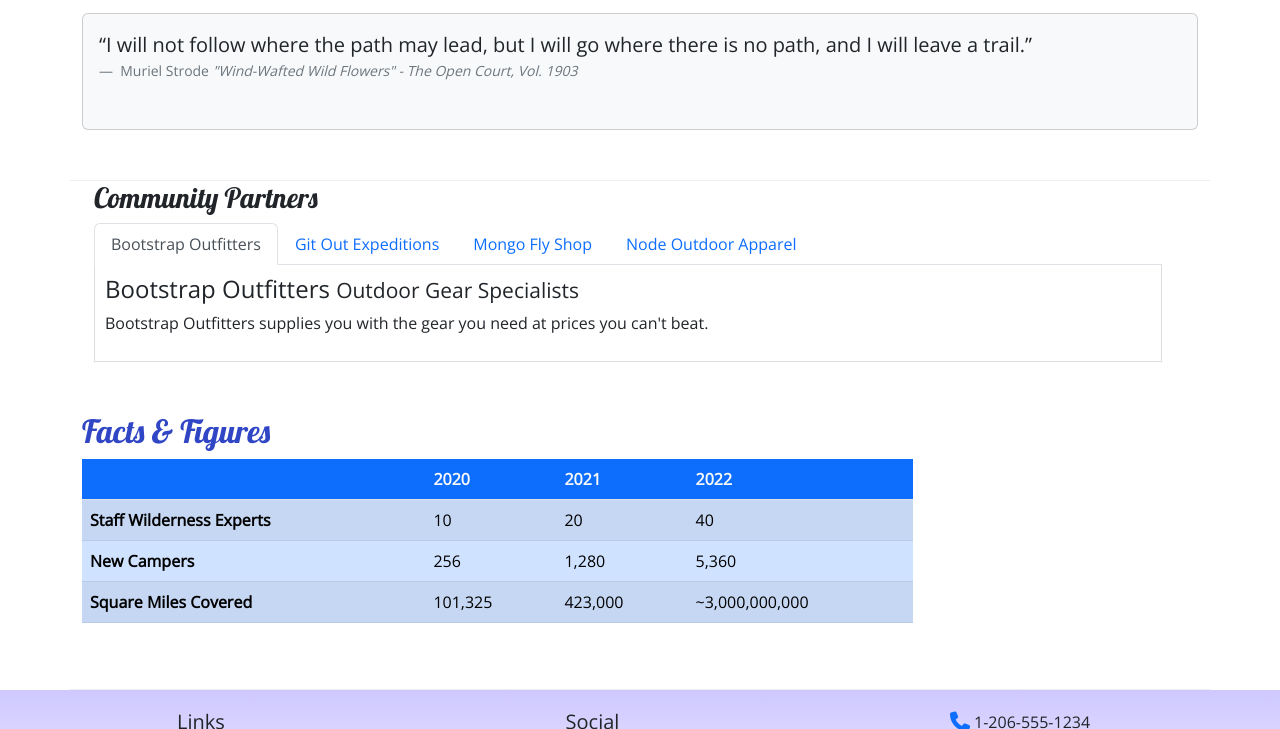
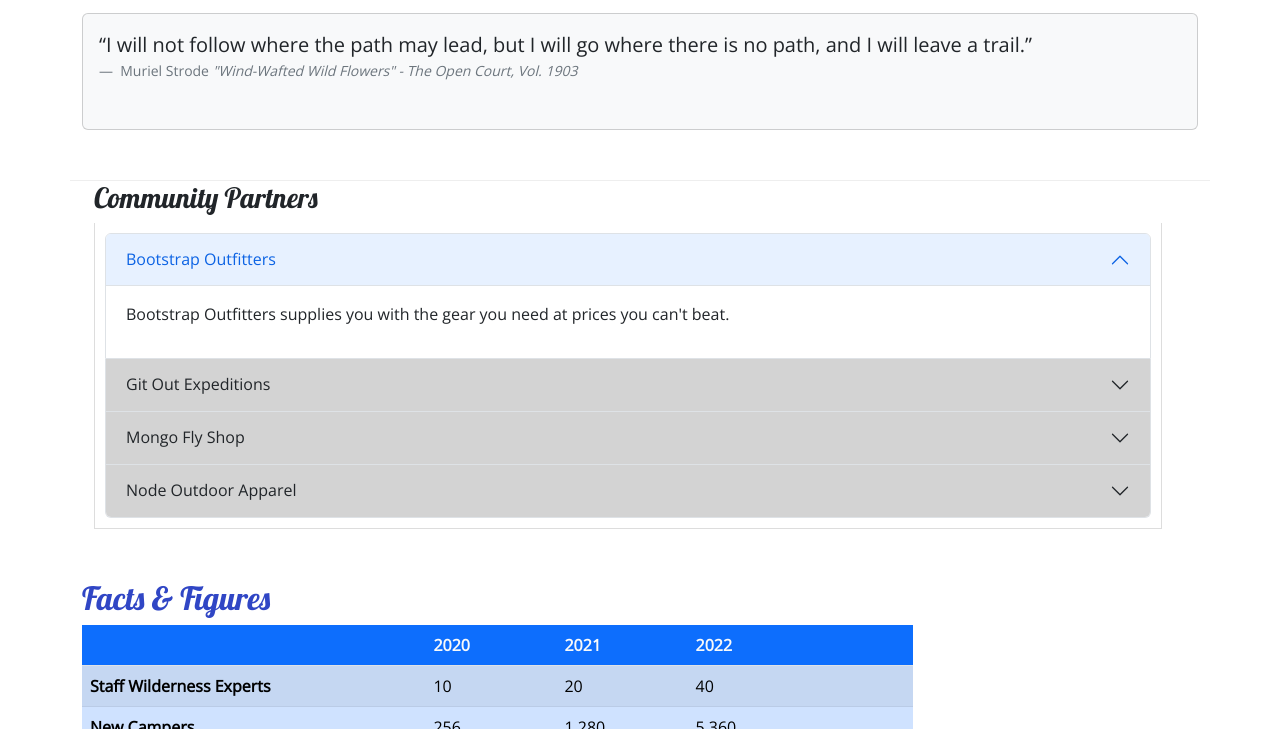
Before and after one commit to geenavandijk/nucamp-bootcamp, a plain HTML site: page aboutus.html in a window 1280 px wide. Shown: the part 613-1342 px from the top of the page. Drawn offline with nearby package versions, Linux system fonts and the light colour scheme.

Commit message:
Accordion

```diff
--- a/aboutus.html
+++ b/aboutus.html
@@ -107,36 +107,66 @@
         <section class="row container-fluid">
             <div class="col-12">
                 <h3>Community Partners</h3>
-                <ul class="nav nav-tabs">
-                    <li class="nav-item">
-                        <a class="nav-link active" href="#bootstrap" role="tab" data-bs-toggle="tab">Bootstrap Outfitters</a>
-                    </li>
-                    <li class="nav-item">
-                        <a class="nav-link" href="#git" role="tab" data-bs-toggle="tab">Git Out Expeditions</a>
-                    </li>
-                    <li class="nav-item">
-                        <a class="nav-link" href="#mongo" role="tab" data-bs-toggle="tab">Mongo Fly Shop</a>
-                    </li>
-                    <li class="nav-item">
-                        <a class="nav-link" href="#node" role="tab" data-bs-toggle="tab">Node Outdoor Apparel</a>
-                    </li>
-                </ul>
-                <div class="tab-content">
-                    <div role="tabpanel" class="tab-pane fade show active" id="bootstrap">
-                        <h4>Bootstrap Outfitters <small>Outdoor Gear Specialists</small></h4>
-                        <p class="d-none d-sm-block">Bootstrap Outfitters supplies you with the gear you need at prices you can't beat.</p>
-                    </div>
-                    <div role="tabpanel" class="tab-pane fade" id="git">
-                        <h4>Git Out Expeditions <small>Group Adventure Expeditions</small></h4>
-                        <p class="d-none d-sm-block">Join Git Out Expeditions to explore new horizons with a group of other adventurers!</p>
-                    </div>
-                    <div role="tabpanel" class="tab-pane fade" id="mongo">
-                        <h4>Mongo Fly Shop <small>Your Neighborhood Fly Fishing Shop</small></h4>
-                        <p class="d-none d-sm-block">Need a new fishing pole, a tacklebox, or flies of all kinds? Stop by Mongo Fly Shop.</p>
-                    </div>
-                    <div role="tabpanel" class="tab-pane fade" id="node">
-                        <h4>Node Outdoor Apparel <small>Outdoor Clothes & Shoes</small></h4>
-                        <p class="d-none d-sm-block">From polar fleeces to swimsuits, hiking boots to waders, a visit to Node will be sure to get you covered.</p>
+
+                <!-- Accordion Example: combining cards with the collapse component -->
+                <div id="accordionExample" class="accordion">
+                    <div class="tab-content">
+
+                        <div class="accordion-item">
+                            <h4 class="accordion-header">
+                                <button class="accordion-button" type="button" data-bs-toggle="collapse" data-bs-target="#bootstrap">
+                                    Bootstrap Outfitters
+                                </button>
+                            </h4>
+                            <div class="accordion-body d-none d-sm-block">
+                                <p>Bootstrap Outfitters supplies you with the gear you need at prices you can't beat.</p>
+                            </div>
+                        </div>
+
+                        <div class="accordion-item">
+                            <h4 class="accordion-header">
+                                <button class="accordion-button collapsed" type="button" data-bs-toggle="collapse"
+                                    data-bs-target="#git">
+                                    Git Out Expeditions
+                                </button>
+                            </h4>
+                            <div id="git" class="accordion-collapse collapse" data-bs-parent="#accordionExample">
+                                <div class="accordion-body d-none d-sm-block">
+                                    <p>Join Git Out Expeditions to explore new horizons with a group of other adventurers!
+                                    </p>
+                                </div>
+                            </div>
+                        </div>
+
+                        <div class="accordion-item">
+                            <h4 class="accordion-header">
+                                <button class="accordion-button collapsed" type="button" data-bs-toggle="collapse"
+                                    data-bs-target="#mongo">
+                                    Mongo Fly Shop
+                                </button>
+                            </h4>
+                            <div id="mongo" class="accordion-collapse collapse" data-bs-parent="#accordionExample">
+                                <div class="accordion-body d-none d-sm-block">
+                                    <p>Need a new fishing pole, a tacklebox, or flies of all kinds? Stop by Mongo Fly Shop.
+                                    </p>
+                                </div>
+                            </div>
+                        </div>
+
+                        <div class="accordion-item">
+                            <h4 class="accordion-header">
+                                <button class="accordion-button collapsed" type="button" data-bs-toggle="collapse"
+                                    data-bs-target="#node">
+                                    Node Outdoor Apparel
+                                </button>
+                            </h4>
+                            <div id="node" class="accordion-collapse collapse" data-bs-parent="#accordionExample">
+                                <div class="accordion-body d-none d-sm-block">
+                                    <p>From polar fleeces to swimsuits, hiking boots to waders, a visit to Node will be sure to get you covered.</p>
+                                </div>
+                            </div>
+                        </div>
+
                     </div>
                 </div>
             </div>
--- a/css/styles.css
+++ b/css/styles.css
@@ -37,3 +37,6 @@ footer {
     border-top: none;
     padding: 10px;
 }
+.accordion-button {
+    background-color: #d3d3d3;
+  }
```
